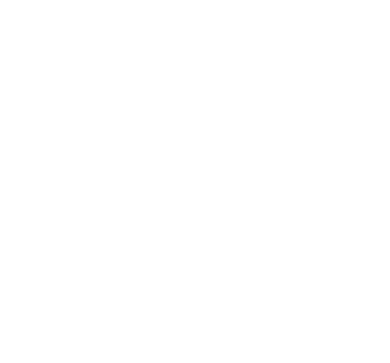
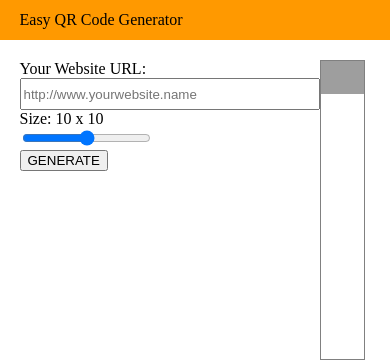
Before and after one commit to S-Chiaravanont/QR-Code-Generator, a website: page index.html in a window 390 px wide. Drawn offline with Linux system fonts and the light colour scheme; grey boxes are pictures that could not be loaded.

Commit message:
in progress

```diff
--- a/css/layout.css
+++ b/css/layout.css
@@ -0,0 +1,28 @@
+.container {
+  max-width: 1200px;
+  margin: 0 auto;
+}
+
+.row {
+  display: flex;
+  margin: 20px 0;
+  padding: 0 5%;
+}
+
+.column-full {
+  flex-basis: 100%;
+}
+
+.column-half {
+  flex-basis: 50%;
+}
+
+.margin-0 {
+  margin: 0;
+}
+
+@media screen and (max-width: 768px) {
+  .column-half {
+    flex-basis: 100%;
+  }
+}
--- a/css/styles.css
+++ b/css/styles.css
@@ -0,0 +1,33 @@
+.text-center {
+  text-align: center;
+}
+
+.vert-center {
+  vertical-align: middle;
+}
+
+.navbar {
+  height: 40px;
+  background-color: rgb(255, 153, 0);
+  line-height: 40px;
+}
+
+.padding-top-50px {
+  padding-top: 50px;
+}
+
+.qrblock {
+  width: 90%;
+  height: 300px;
+  border: 1px solid gray;
+}
+
+#website {
+  width: 300px;
+  height: 2rem;
+}
+
+.qr-hero {
+  width: 100%;
+  object-fit: contain;
+}
--- a/index.html
+++ b/index.html
@@ -3,7 +3,7 @@
 <head>
   <meta charset="UTF-8">
   <meta name="viewport" content="width=device-width, initial-scale=1.0">
-  <title>AJAX Project</title>
+  <title>Easy QR Code Generator</title>
   <link rel="icon" href="images/favicon.ico">
   <link rel="stylesheet" href="css/reset.css">
   <link rel="stylesheet" href="css/layout.css">
@@ -11,8 +11,47 @@
 </head>
 <body>
   <header>
+    <div class="navbar">
+      <div class="container">
+        <div class="row margin-0">
+          <div class="column-full">
+            <div class="vert-center">
+              Easy QR Code Generator
+            </div>
+          </div>
+        </div>
+      </div>
+    </div>
   </header>
   <main>
+    <div class="container">
+      <div class="row">
+        <div class="column-half">
+          <form action="">
+            <label for="website">
+              Your Website URL:
+            </label>
+            <div>
+              <input type="text" id="website" placeholder="http://www.yourwebsite.name" required name="url">
+            </div>
+            <label for="size">
+              Size: <span id="qrWidth">10</span> x <span id="qrHeight">10</span>
+            </label>
+            <div>
+              <input type="range" name="size" id="size" min="10" max="1000" step="10">
+            </div>
+            <div>
+              <button>GENERATE</button>
+            </div>
+          </form>
+        </div>
+        <div class="column-half">
+          <div class="qrblock" id="qrBlock">
+            <img src="http://api.qrserver.com/v1/create-qr-code/?data=HelloWorld!&size=100x100" alt="" id="qrHero" class="qr-hero">
+          </div>
+        </div>
+      </div>
+    </div>
   </main>
   <script src="js/data.js"></script>
   <script src="js/main.js"></script>
--- a/js/main.js
+++ b/js/main.js
@@ -0,0 +1,33 @@
+const $form = document.querySelector('form');
+
+$form.addEventListener('submit', generateQR);
+
+function generateQR(event) {
+  event.preventDefault();
+  const qrObject = {};
+  const encodedURL = encodeURI(event.target.elements.url.value);
+  qrObject.url = encodedURL;
+  qrObject.size = event.target.elements.size.value;
+  getQR(qrObject, updateQRImage);
+  $form.reset();
+}
+
+function getQR(qrObject, imgUpdate) {
+  const getURL = 'http://api.qrserver.com/v1/create-qr-code/?data=' + qrObject.url + '&size=' + qrObject.size + 'x' + qrObject.size;
+  const xhr = new XMLHttpRequest();
+  xhr.onload = function () {
+    var reader = new FileReader();
+    reader.onloadend = function () {
+      imgUpdate(reader.result);
+    };
+    reader.readAsDataURL(xhr.response);
+  };
+  xhr.open('GET', getURL);
+  xhr.responseType = 'blob';
+  xhr.send();
+}
+
+function updateQRImage(imgSource) {
+  const $qrHero = document.querySelector('#qrHero');
+  $qrHero.setAttribute('src', imgSource);
+}
```
